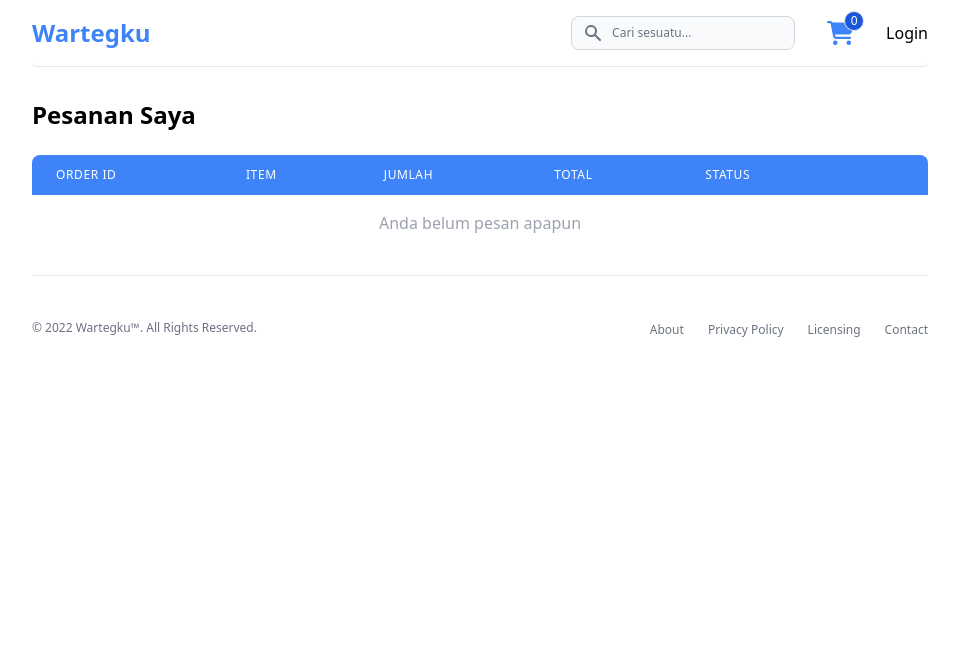
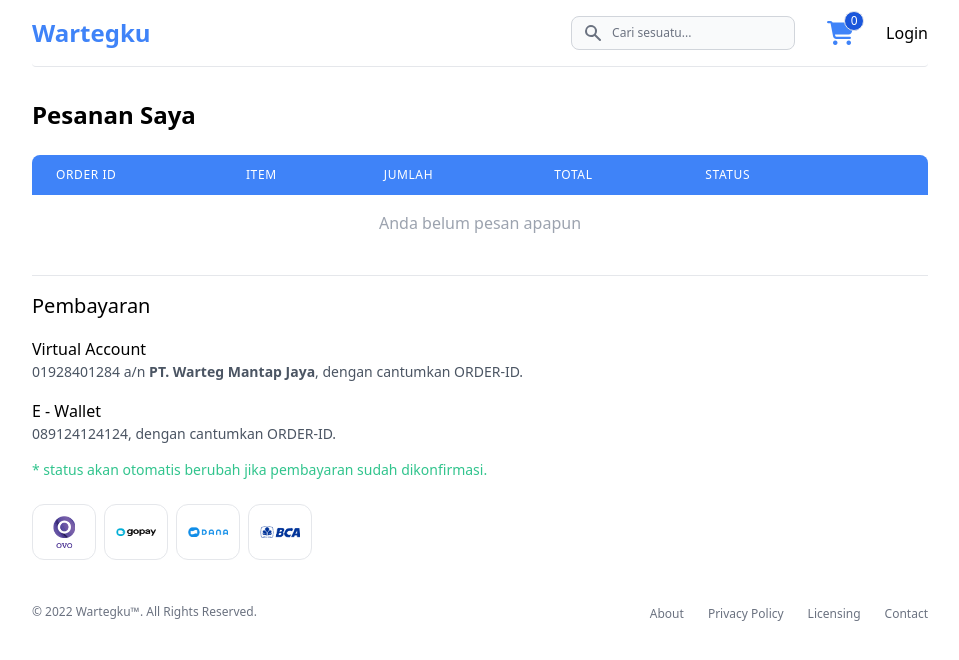
Before and after one commit to adamrayw/Wartegku, a React (Create React App) app: page /my-order in a window 1280 px wide. Shown: the top 660 px of the page, without its empty margins (160-1119 px from the left). Built offline with nearby package versions, Linux system fonts and the light colour scheme.

Commit message:
add payment destination

```diff
--- a/src/pages/MyOrder.jsx
+++ b/src/pages/MyOrder.jsx
@@ -3,6 +3,10 @@ import React, { useEffect } from 'react'
 import { useSelector, useDispatch } from 'react-redux'
 import { getTotal } from '../redux/features/amountCart/cart';
 import { deleteOrder } from '../redux/features/myOrder/order';
+import gopay from '../assets/payments/gopay.png';
+import ovo from '../assets/payments/ovo.png';
+import dana from '../assets/payments/dana.png';
+import bca from '../assets/payments/bca.png';
 
 
 export default function MyOrder() {
@@ -88,6 +92,46 @@ export default function MyOrder() {
             <div>
                 <hr />
             </div>
+            <div className='text-left'>
+                <div className='mb-4 space-y-1'>
+                    <h1 className='text-xl font-medium'>Pembayaran</h1>
+                    {/* <hr className='w-36' /> */}
+                </div>
+                <div className='space-y-4'>
+                    <div className='leading-relaxed'>
+                        <h2 className='font-medium'>Virtual Account</h2>
+                        <p className='text-gray-600 text-sm'>
+                            01928401284 a/n <b>PT. Warteg Mantap Jaya</b>, dengan cantumkan ORDER-ID.
+                        </p>
+                    </div>
+                    <div className='leading-relaxed'>
+                        <h2 className='font-medium'>E - Wallet</h2>
+                        <p className='text-gray-600 text-sm'>
+                            089124124124, dengan cantumkan ORDER-ID.
+                        </p>
+                    </div>
+                    <div>
+                        <p className='text-green-400 text-sm'>* status akan otomatis berubah jika pembayaran sudah dikonfirmasi.</p>
+                    </div>
+                </div>
+                <div className='mt-6'>
+                    {/* <p className='text-xs text-gray-400 md:text-left text-center'>Kami menerima pembayaran via :</p> */}
+                    <div className='flex items-center md:justify-start justify-center space-x-2'>
+                        <div className='w-16 h-14 border rounded-xl flex justify-center items-center'>
+                            <img src={ovo} alt="bca" width="22" />
+                        </div>
+                        <div className='w-16 h-14 border rounded-xl flex justify-center items-center'>
+                            <img src={gopay} alt="bni" width="40" />
+                        </div>
+                        <div className='w-16 h-14 border rounded-xl flex justify-center items-center'>
+                            <img src={dana} alt="bni" width="40" />
+                        </div>
+                        <div className='w-16 h-14 border rounded-xl flex justify-center items-center'>
+                            <img src={bca} alt="bni" width="40" />
+                        </div>
+                    </div>
+                </div>
+            </div>
 
         </section>
     )
```
